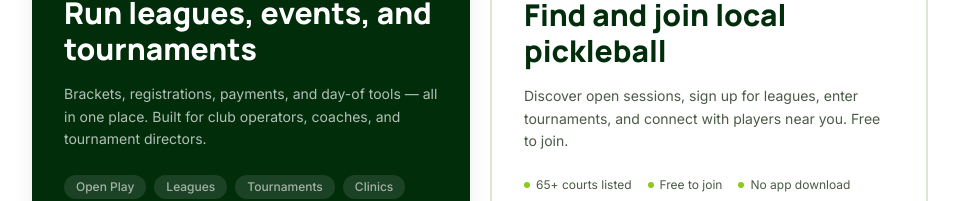
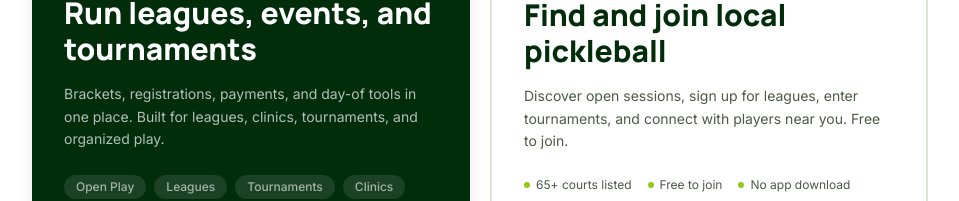
Before and after one commit to suidgma/joinzer, a Next.js app: page / in a window 1280 px wide. Shown: the part 382-583 px from the top of the page, without its empty margins (160-1119 px from the left). Built offline with nearby package versions, Linux system fonts and the light colour scheme; no server answers.

Commit message:
chore(home): update organizer card subtext

```diff
--- a/components/landing/RoleSelectorSection.tsx
+++ b/components/landing/RoleSelectorSection.tsx
@@ -42,7 +42,7 @@ export default function RoleSelectorSection() {
                 Run leagues, events, and tournaments
               </h2>
               <p className="text-white/70 text-sm leading-relaxed mb-6">
-                Brackets, registrations, payments, and day-of tools — all in one place. Built for club operators, coaches, and tournament directors.
+                Brackets, registrations, payments, and day-of tools in one place. Built for leagues, clinics, tournaments, and organized play.
               </p>
               <div className="flex flex-wrap gap-2">
                 {['Open Play', 'Leagues', 'Tournaments', 'Clinics'].map((tag) => (
```
